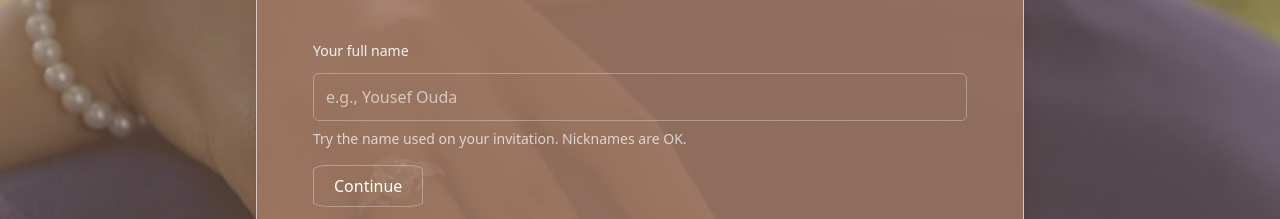
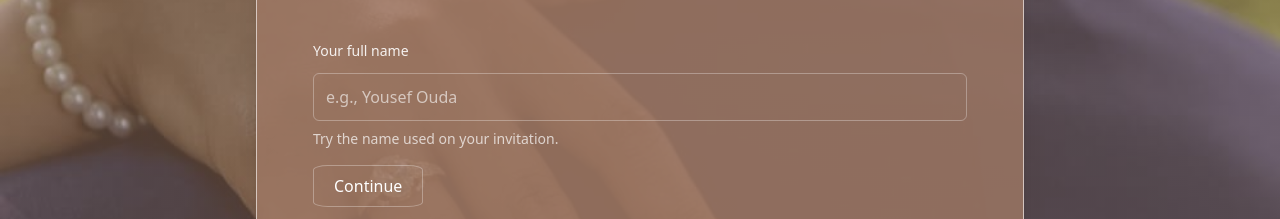
Before and after one commit to youda97/yousefnadawedding, a React (Vite) app: page / in a window 1280 px wide. Shown: the part 1820-2039 px from the top of the page. Built offline with nearby package versions, Linux system fonts and the light colour scheme; no server answers.

Commit message:
Fix text

```diff
--- a/src/components/FindRsvpForm.tsx
+++ b/src/components/FindRsvpForm.tsx
@@ -79,7 +79,7 @@ export const FindRsvpForm: React.FC<{ onCandidateFound: () => void }> = ({
           inputMode="text"
         />
         <p id="find-help" className="text-white/70 text-sm mt-2">
-          Try the name used on your invitation. Nicknames are OK.
+          Try the name used on your invitation.
         </p>
         {error && (
           <p id="find-error" className="text-red-200 text-sm mt-2">
```
